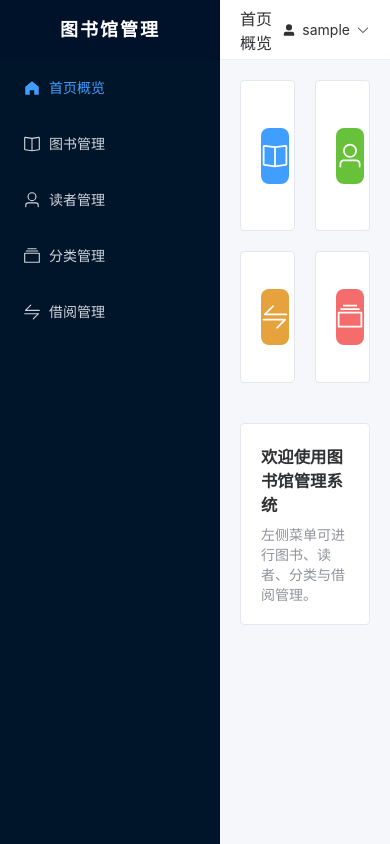
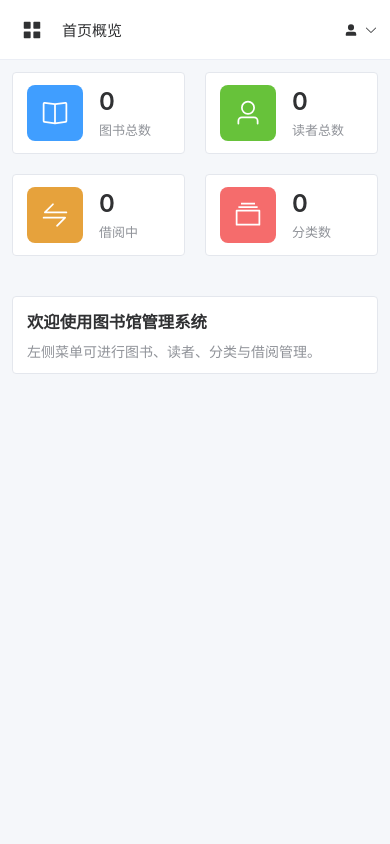
Before and after one commit to haruyuki-source/library, a Vue app in the folder frontend/: page /dashboard in a window 390 px wide. Built offline with nearby package versions, Linux system fonts and the light colour scheme; sample sign-in values are in the browser's storage.

Commit message:
feat: 检查前端项目结构完整性
Co-authored-by: traeagent <traeagent@users.noreply.github.com>

```diff
--- a/frontend/src/layouts/MainLayout.vue
+++ b/frontend/src/layouts/MainLayout.vue
@@ -1,5 +1,5 @@
 <script setup>
-import { computed } from 'vue'
+import { ref, computed, onMounted, onBeforeUnmount, watch } from 'vue'
 import { useRoute, useRouter } from 'vue-router'
 import { useAuthStore } from '@/store/auth'
 
@@ -7,11 +7,24 @@ const route = useRoute()
 const router = useRouter()
 const auth = useAuthStore()
 
+// 响应式:用 matchMedia 检测移动端断点(<= 768px)
+const MOBILE_BREAKPOINT = 768
+const isMobile = ref(false)
+let mediaQuery = null
+let onChange = null
+
+function checkMobile() {
+  isMobile.value = window.innerWidth <= MOBILE_BREAKPOINT
+}
+
+const drawerVisible = ref(false)
+
 // 子路由中需要展示在侧边栏的菜单项
 const menus = computed(() =>
   router.options.routes
     .find((r) => r.path === '/')
-    ?.children?.map((c) => ({
+    ?.children?.filter((c) => c.meta?.title)
+    .map((c) => ({
       index: `/${c.path}`,
       title: c.meta?.title,
       icon: c.meta?.icon
@@ -22,18 +35,56 @@ const activeMenu = computed(() => route.path)
 
 function handleSelect(index) {
   router.push(index)
+  // 移动端:菜单点击后关闭抽屉
+  if (isMobile.value) {
+    drawerVisible.value = false
+  }
 }
 
 function handleLogout() {
   auth.logout()
   router.push('/login')
 }
+
+// 路由变化时,移动端自动关闭抽屉
+watch(
+  () => route.fullPath,
+  () => {
+    if (isMobile.value) drawerVisible.value = false
+  }
+)
+
+onMounted(() => {
+  checkMobile()
+  mediaQuery = window.matchMedia(`(max-width: ${MOBILE_BREAKPOINT}px)`)
+  onChange = (e) => {
+    isMobile.value = e.matches
+    // 切回桌面时关闭抽屉(避免遮罩残留)
+    if (!e.matches) drawerVisible.value = false
+  }
+  // 兼容新旧 API
+  if (mediaQuery.addEventListener) {
+    mediaQuery.addEventListener('change', onChange)
+  } else {
+    mediaQuery.addListener(onChange)
+  }
+})
+
+onBeforeUnmount(() => {
+  if (mediaQuery) {
+    if (mediaQuery.removeEventListener) {
+      mediaQuery.removeEventListener('change', onChange)
+    } else {
+      mediaQuery.removeListener(onChange)
+    }
+  }
+})
 </script>
 
 <template>
   <el-container class="layout">
-    <!-- 侧边栏:菜单根据路由配置生成 -->
-    <el-aside width="220px" class="aside">
+    <!-- ========== 桌面端侧边栏(固定) ========== -->
+    <el-aside v-if="!isMobile" width="220px" class="aside">
       <div class="logo">图书馆管理</div>
       <el-menu
         :default-active="activeMenu"
@@ -56,13 +107,25 @@ function handleLogout() {
     </el-aside>
 
     <el-container>
-      <!-- 顶部:用户信息 + 登出 -->
+      <!-- ========== 顶部 ========== -->
       <el-header class="header">
-        <span class="page-title">{{ route.meta?.title }}</span>
+        <div class="header-left">
+          <!-- 汉堡按钮(仅移动端显示) -->
+          <el-button
+            v-if="isMobile"
+            link
+            class="hamburger"
+            @click="drawerVisible = true"
+          >
+            <el-icon :size="22"><Menu /></el-icon>
+          </el-button>
+          <span class="page-title">{{ route.meta?.title }}</span>
+        </div>
+
         <el-dropdown @command="handleLogout">
           <span class="user">
             <el-icon><UserFilled /></el-icon>
-            {{ auth.user?.username || '管理员' }}
+            <span class="user-name">{{ auth.user?.username || '管理员' }}</span>
             <el-icon><ArrowDown /></el-icon>
           </span>
           <template #dropdown>
@@ -73,7 +136,7 @@ function handleLogout() {
         </el-dropdown>
       </el-header>
 
-      <!-- 内容区:嵌套路由出口 -->
+      <!-- ========== 内容区 ========== -->
       <el-main class="main">
         <router-view v-slot="{ Component }">
           <transition name="fade" mode="out-in">
@@ -82,17 +145,52 @@ function handleLogout() {
         </router-view>
       </el-main>
     </el-container>
+
+    <!-- ========== 移动端抽屉侧边栏 ========== -->
+    <el-drawer
+      v-if="isMobile"
+      v-model="drawerVisible"
+      direction="ltr"
+      :size="260"
+      :show-close="false"
+      :with-header="false"
+      class="mobile-drawer"
+    >
+      <div class="logo">图书馆管理</div>
+      <el-menu
+        :default-active="activeMenu"
+        background-color="#001529"
+        text-color="#cfd3dc"
+        active-text-color="#409eff"
+        @select="handleSelect"
+      >
+        <el-menu-item
+          v-for="item in menus"
+          :key="item.index"
+          :index="item.index"
+        >
+          <el-icon v-if="item.icon">
+            <component :is="item.icon" />
+          </el-icon>
+          <span>{{ item.title }}</span>
+        </el-menu-item>
+      </el-menu>
+    </el-drawer>
   </el-container>
 </template>
 
 <style scoped>
 .layout {
   height: 100vh;
+  /* 移动端防止横向溢出 */
+  overflow-x: hidden;
 }
 
+/* ---------- 侧边栏(桌面) ---------- */
 .aside {
   background-color: #001529;
   overflow-x: hidden;
+  flex-shrink: 0;
 }
 
 .logo {
@@ -110,6 +208,7 @@ function handleLogout() {
   border-right: none;
 }
 
+/* ---------- 顶部 ---------- */
 .header {
   display: flex;
   align-items: center;
@@ -117,6 +216,18 @@ function handleLogout() {
   background-color: #fff;
   border-bottom: 1px solid #ebeef5;
   box-shadow: 0 1px 4px rgba(0, 21, 41, 0.08);
+  padding: 0 20px;
+}
+
+.header-left {
+  display: flex;
+  align-items: center;
+  gap: 10px;
+}
+
+.hamburger {
+  color: #303133;
+  padding: 4px 8px;
 }
 
 .page-title {
@@ -135,6 +246,8 @@ function handleLogout() {
 .main {
   padding: 20px;
   background-color: #f5f7fa;
+  /* 内容区允许表格内部横向滚动 */
+  overflow: hidden;
 }
 
 .fade-enter-active,
@@ -146,4 +259,30 @@ function handleLogout() {
 .fade-leave-to {
   opacity: 0;
 }
+
+/* ---------- 移动端抽屉样式(深度覆盖) ---------- */
+.mobile-drawer :deep(.el-drawer__body) {
+  padding: 0;
+  background-color: #001529;
+}
+
+.mobile-drawer :deep(.el-menu) {
+  border-right: none;
+}
+
+/* ---------- 媒体查询补充:窄屏微调 ---------- */
+@media (max-width: 480px) {
+  .header {
+    padding: 0 12px;
+  }
+  .page-title {
+    font-size: 15px;
+  }
+  .user-name {
+    display: none;
+  }
+  .main {
+    padding: 12px;
+  }
+}
 </style>
--- a/frontend/src/styles/main.css
+++ b/frontend/src/styles/main.css
@@ -13,6 +13,8 @@ body {
   font-size: 14px;
   color: #303133;
   background-color: #f5f7fa;
+  /* 防止 iOS 自动放大 */
+  -webkit-text-size-adjust: 100%;
 }
 
 * {
@@ -23,3 +25,59 @@ a {
   color: inherit;
   text-decoration: none;
 }
+
+/* ========== Element Plus 移动端全局覆盖 ========== */
+
+/* 表格容器:允许横向滚动(手机列多时可左右滑) */
+.el-table {
+  width: 100%;
+}
+
+/* 弹窗:移动端限宽,避免超出屏幕 */
+.el-dialog {
+  margin: 16px auto !important;
+  max-width: calc(100vw - 32px);
+}
+
+/* 抽屉 body 内边距 */
+.el-drawer__body {
+  padding: 0;
+}
+
+/* 分页器:窄屏时紧凑显示 */
+@media (max-width: 480px) {
+  .el-pagination {
+    --el-pagination-button-disabled-bg-color: #f5f7fa;
+    font-size: 12px;
+  }
+  .el-pagination .btn-prev,
+  .el-pagination .btn-next,
+  .el-pagination .el-pager li {
+    min-width: 28px;
+    height: 28px;
+    line-height: 26px;
+    font-size: 12px;
+  }
+  /* 隐藏"跳转到"选择器,节省空间 */
+  .el-pagination .el-pagination__jump {
+    display: none;
+  }
+}
+
+/* 工具栏内联表单:窄屏时换行 */
+@media (max-width: 640px) {
+  .el-form--inline .el-form-item {
+    margin-right: 0;
+    margin-bottom: 8px;
+  }
+  .el-form--inline .el-form-item__content {
+    flex-wrap: wrap;
+  }
+}
+
+/* 卡片内边距在手机上缩小 */
+@media (max-width: 480px) {
+  .el-card {
+    --el-card-padding: 12px 14px;
+  }
+}
--- a/frontend/src/views/Login.vue
+++ b/frontend/src/views/Login.vue
@@ -89,6 +89,17 @@ async function handleLogin() {
   padding: 20px 10px;
 }
 
+@media (max-width: 480px) {
+  .login-card {
+    width: calc(100vw - 32px);
+    padding: 16px 12px;
+    border-radius: 10px;
+  }
+  .title {
+    font-size: 20px;
+  }
+}
+
 .title {
   text-align: center;
   margin: 0 0 24px;
```
